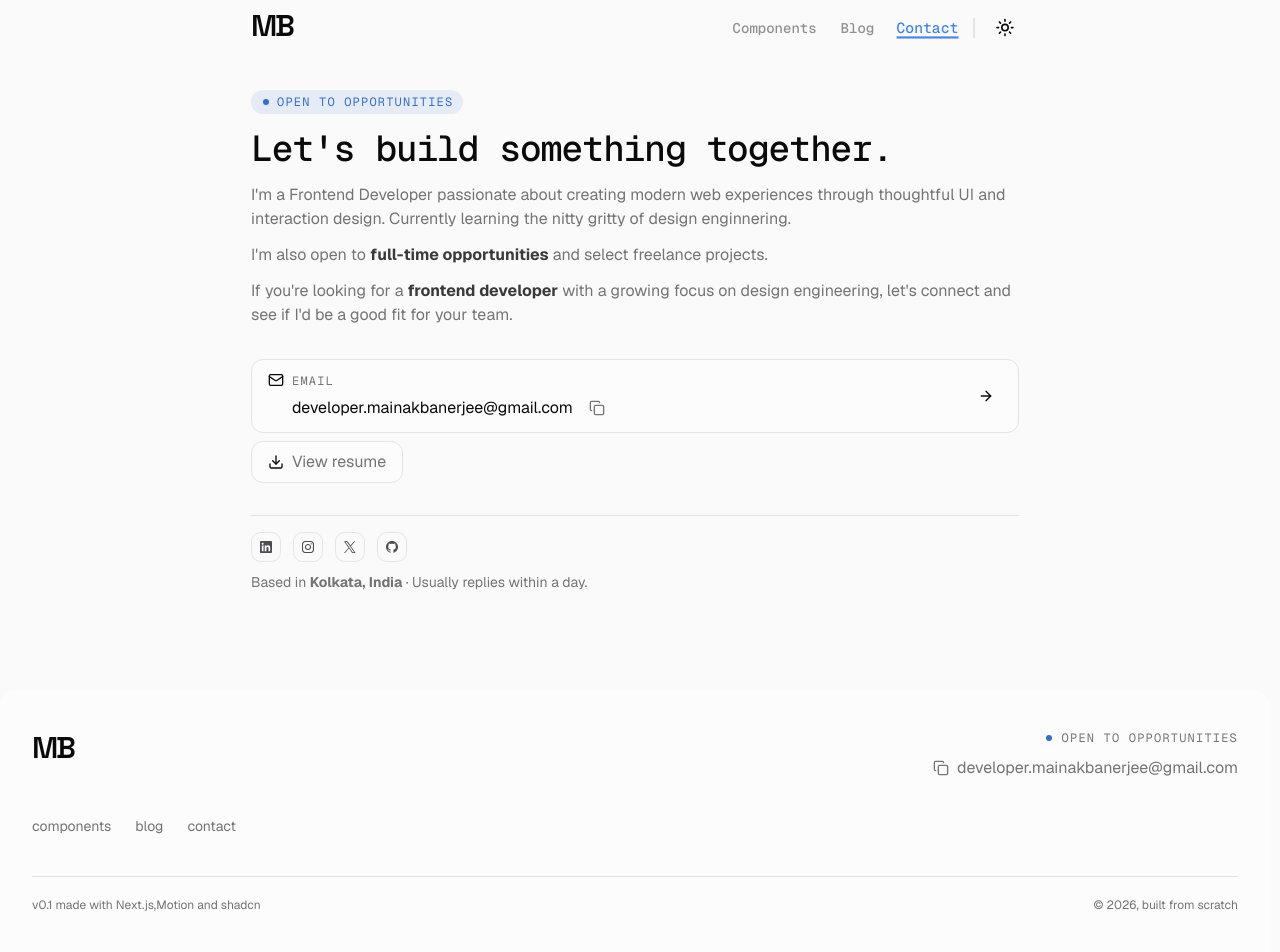
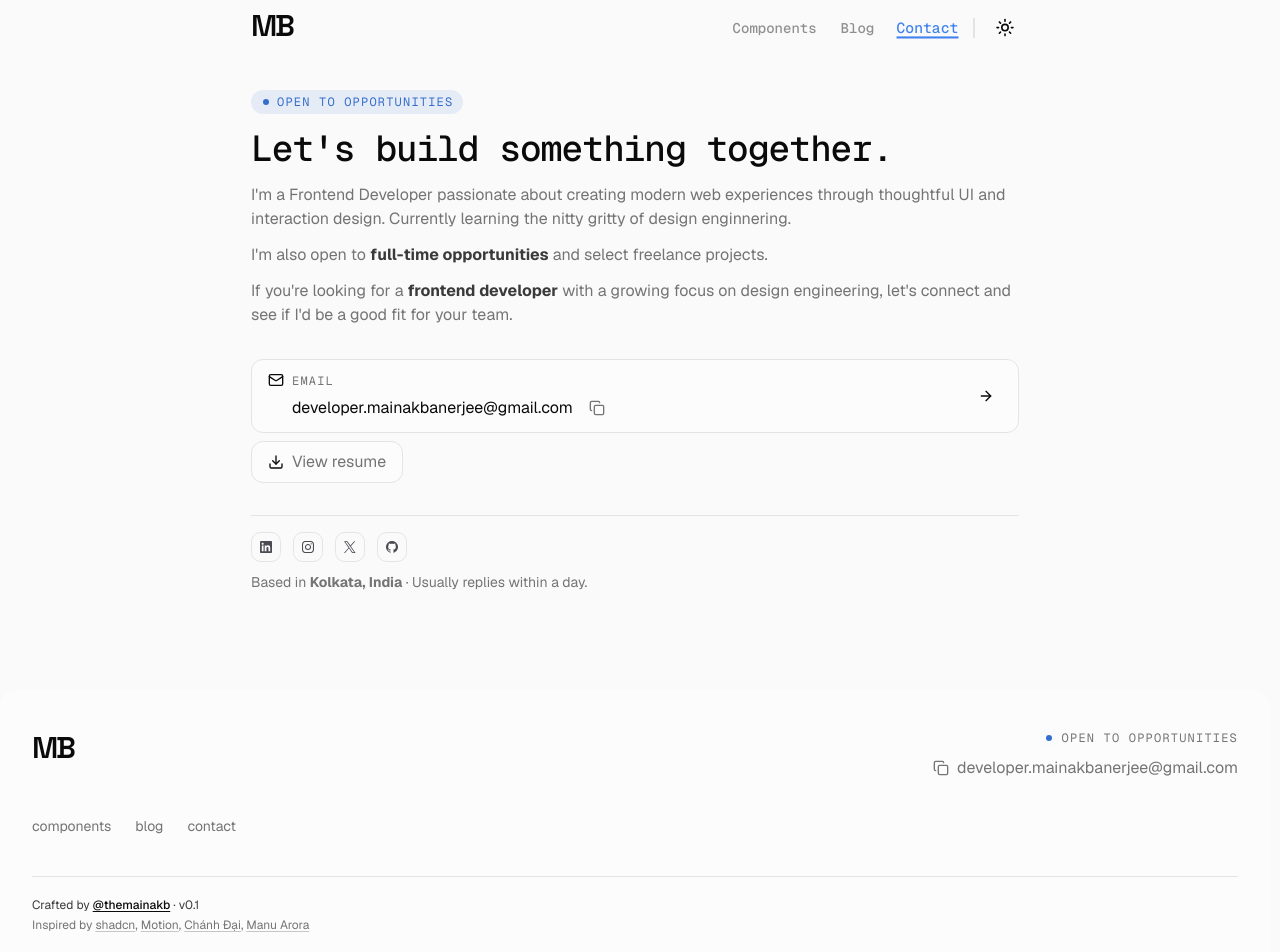
Before and after one commit to the-mainak-banerjee/themainakb-portfolio, a Next.js app: page /contact in a window 1280 px wide. Shown: the top 952 px of the page. Built offline with nearby package versions, Linux system fonts and the light colour scheme; no server answers.

Commit message:
added inspired by links in footer

```diff
--- a/components/footer/footer.tsx
+++ b/components/footer/footer.tsx
@@ -5,14 +5,22 @@ import { USER } from "@/features/portfolio/data/user";
 import { Typography } from "../ui/typography";
 import PrimaryLogo from "../primary-logo";
 import AnimatedWatermark from "./animated-watermark";
+import { USER_SOCIAL_MEDIA_LINKS } from "@/features/portfolio/data/user-social-media";
+
+const INSPIRED_BY = [
+  { name: "shadcn", href: "https://ui.shadcn.com" },
+  { name: "Motion", href: "https://motion.dev" },
+  { name: "Chánh Đại", href: "https://chanhdai.com" },
+  { name: "Manu Arora", href: "https://manuarora.in" },
+];
 
 export function Footer() {
   return (
     <footer className="bg-card mx-auto w-full overflow-hidden rounded-xl px-8 pt-10 max-lg:pb-25">
       {/* Top row: signature mark + status/contact */}
       <div className="mb-8 flex flex-wrap items-start justify-between gap-6">
-              {/* <MonogramMB className="text-foreground h-10 w-14" /> */}
-              <PrimaryLogo />
+        {/* <MonogramMB className="text-foreground h-10 w-14" /> */}
+        <PrimaryLogo />
 
         <div className="flex flex-col items-end gap-1.5">
           <div className="text-muted-foreground flex items-center gap-2 text-sm">
@@ -21,9 +29,7 @@ export function Footer() {
 
               <span className="bg-text-accent size-1.5 rounded-full" />
             </span>
-            <Typography variant="caption-sm">
-              Open to opportunities
-            </Typography>
+            <Typography variant="caption-sm">Open to opportunities</Typography>
           </div>
           <div className="flex items-center text-sm">
             <CopyButton
@@ -58,13 +64,41 @@ export function Footer() {
       </nav>
 
       {/* Credits row */}
-      <div className="border-border text-muted-foreground flex flex-wrap justify-between gap-2 border-t py-5 text-xs">
-        <span>v0.1 made with Next.js,Motion and shadcn</span>
-        <span>© {new Date().getFullYear()}, built from scratch</span>
+      <div className="border-border flex flex-wrap items-start justify-between gap-2 border-t py-5 text-xs">
+        <div className="flex flex-col gap-1">
+          <span className="text-foreground/80">
+            Crafted by{" "}
+            <a
+              href={USER_SOCIAL_MEDIA_LINKS.twitter}
+              target="_blank"
+              rel="noopener noreferrer"
+              className="text-foreground font-medium underline underline-offset-2"
+            >
+              @themainakb
+            </a>{" "}
+            · v0.1
+          </span>
+          <span className="text-muted-foreground">
+            Inspired by{" "}
+            {INSPIRED_BY.map((item, i) => (
+              <span key={item.name}>
+                <a
+                  href={item.href}
+                  target="_blank"
+                  rel="noopener noreferrer"
+                  className="decoration-muted-foreground/40 hover:text-foreground underline underline-offset-2"
+                >
+                  {item.name}
+                </a>
+                {i < INSPIRED_BY.length - 1 ? ", " : ""}
+              </span>
+            ))}
+          </span>
+        </div>
       </div>
 
       {/* Closing wordmark */}
-      <AnimatedWatermark/>
+      <AnimatedWatermark />
     </footer>
   );
 }
--- a/features/portfolio/data/user-social-media.ts
+++ b/features/portfolio/data/user-social-media.ts
@@ -1,28 +1,35 @@
 import { User_Social_Media } from "../types/user";
+
+export const USER_SOCIAL_MEDIA_LINKS = {
+  linkedin: "https://www.linkedin.com/in/themainakb/",
+  instagrem: "https://www.instagram.com/mainak_builds",
+  twitter: "https://x.com/themainakb",
+  github: "https://github.com/the-mainak-banerjee",
+};
 
 export const USER_SOCIAL_MEDIA: User_Social_Media = [
   {
     icon: "linkedin",
     label: "LinkedIn",
-    url: "https://www.linkedin.com/in/themainakb/",
+    url: USER_SOCIAL_MEDIA_LINKS.linkedin,
     info: "Open Linkedin (@themainakb)",
   },
   {
     icon: "instagram",
     label: "Instagram",
-    url: "https://www.instagram.com/mainak_builds",
+    url: USER_SOCIAL_MEDIA_LINKS.instagrem,
     info: "Open Instagram (@mainak_build)",
   },
   {
     icon: "twitter",
     label: "X",
-    url: "https://x.com/themainakb",
+    url: USER_SOCIAL_MEDIA_LINKS.twitter,
     info: "Open X (@themainakb)",
   },
   {
     icon: "github",
     label: "GitHub",
-    url: "https://github.com/the-mainak-banerjee",
+    url: USER_SOCIAL_MEDIA_LINKS.github,
     info: "Open Github (@the-mainak-banerjee)",
   },
 ];
```
